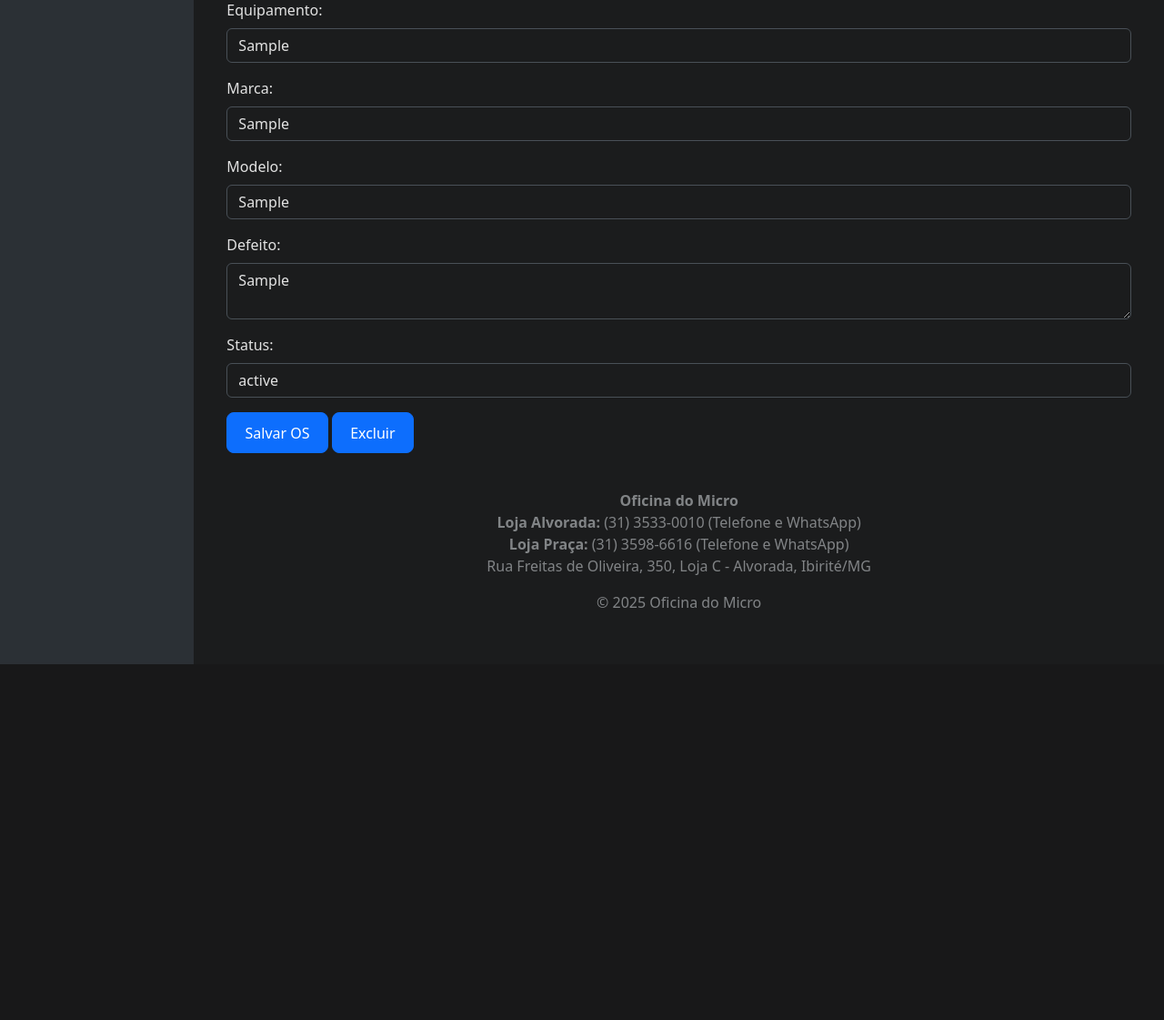
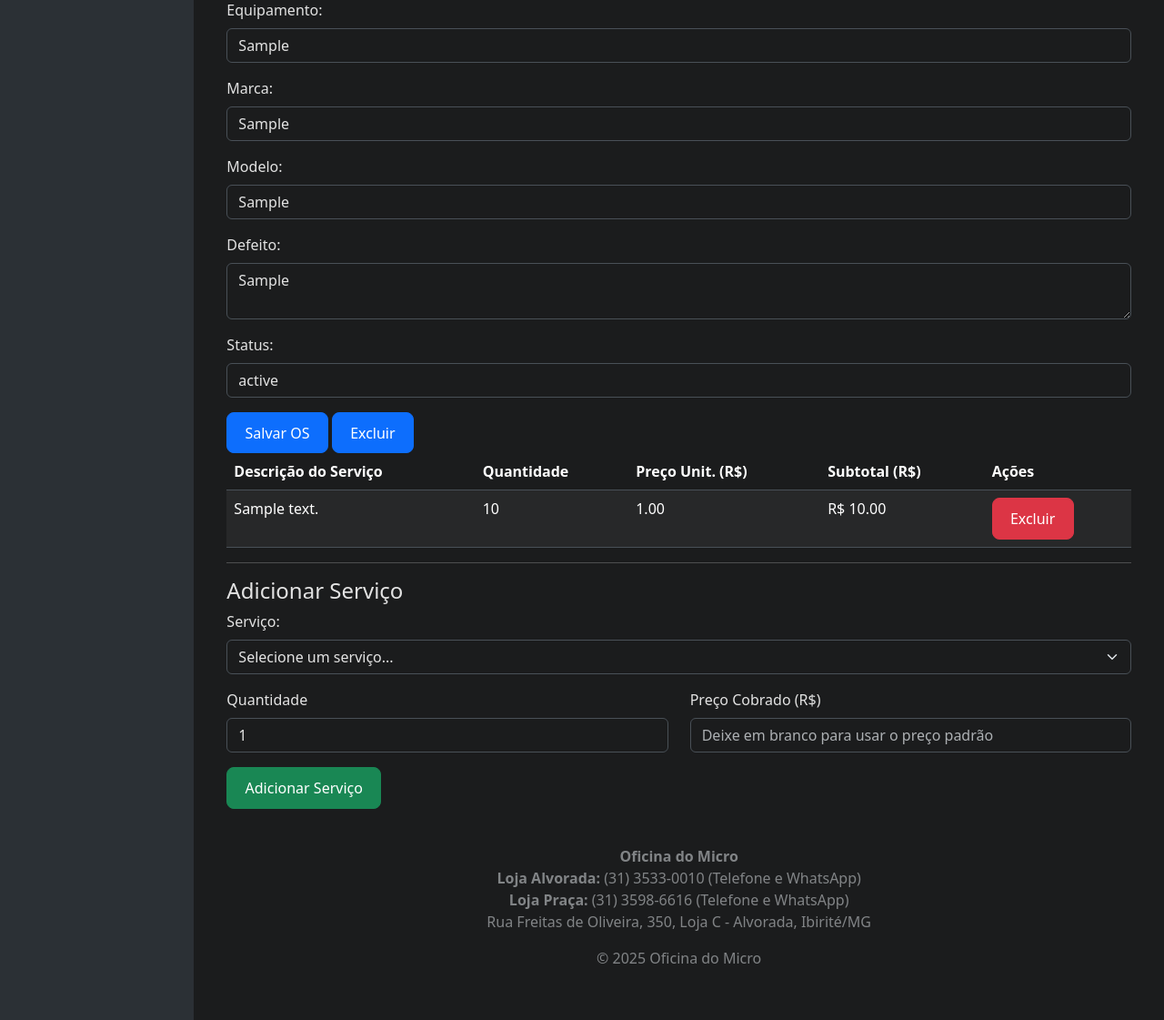
Before and after one commit to barrigaverd/Projeto-Oficina, a Flask app: page /os/1 in a window 1280 px wide. Shown: the part 430-1551 px from the top of the page at 91% size. Before the commit the page ends 1160 px from the top, so only its background shows below. Run offline with Flask 3, Linux system fonts and the light colour scheme; a user stored in the database is signed in; tables that the repository leaves empty hold one stand-in row (values such as "Sample post").

Commit message:
feito sistema de inclusão de serviço na os do cliente

```diff
--- a/app.py
+++ b/app.py
@@ -93,6 +93,7 @@ class OrdemServico(db.Model):
     status = db.Column(db.String(50), nullable = False)
     #valor_total = db.Column(db.Float)
     data_de_criacao = db.Column(db.DateTime, nullable = False, default = datetime.now)
+    itens = db.relationship('ItemOS', backref='ordem_servico', lazy=True, cascade="all, delete-orphan")
 
     @property
     def numero_formatado(self):
@@ -105,6 +106,7 @@ class Servico(db.Model):
     preco_unitario = db.Column(db.Float, nullable = False)
     unidade_medida = db.Column(db.String(20))
     __table_args__ = (db.UniqueConstraint('descricao_servico', name='uq_servico_descricao'),)
+    itens_os = db.relationship('ItemOS', backref='servico', lazy=True)
 
 class Peca(db.Model):
     id = db.Column(db.Integer, primary_key = True)
@@ -114,6 +116,13 @@ class Peca(db.Model):
     preco_unitario = db.Column(db.Float, nullable = False)
     unidade_medida = db.Column(db.String(20))
     __table_args__ = (db.UniqueConstraint('nome_peca', name='uq_peca_nome'),)
+
+class ItemOS(db.Model):
+    id = db.Column(db.Integer, primary_key = True)
+    quantidade = db.Column(db.Integer, nullable = False)
+    preco_cobrado = db.Column(db.Float, nullable = False)
+    ordem_servico_id = db.Column(db.Integer, db.ForeignKey('ordem_servico.id'))
+    servico_id = db.Column(db.Integer, db.ForeignKey('servico.id'))
 class Usuario(db.Model, UserMixin):
     id = db.Column(db.Integer, primary_key = True)
     username = db.Column(db.String(80), nullable = False, unique = True)
@@ -293,6 +302,7 @@ def cadastrar_os(cliente_id):
 @login_required
 def detalhes_os(id):
     ordem_servico = OrdemServico.query.get(id)
+    lista_servicos = Servico.query.all()
     if request.method == "POST":
         equipamento = request.form["equipamento"]
         marca = request.form["marca"]
@@ -310,7 +320,7 @@ def detalhes_os(id):
 
         return redirect(url_for("detalhes_cliente", id=ordem_servico.cliente_id))
 
-    return render_template("detalhes_os.html", ordem_servico = ordem_servico)
+    return render_template("detalhes_os.html", ordem_servico = ordem_servico, lista_servicos = lista_servicos)
 
 @app.route("/os/deletar/<int:id>")
 @login_required
@@ -447,5 +457,43 @@ def deletar_peca(id):
     db.session.commit()
     return redirect(url_for("listar_pecas"))
 
+@app.route("/item/adicionar/<int:os_id>", methods=["GET", "POST"])
+@login_required
+def adicionar_item(os_id):
+    if request.method == "POST":
+        quantidade = request.form["quantidade"]
+        preco_cobrado = request.form["preco_cobrado"]
+
+
+        servico_id = request.form["servico_id"]
+        servico = Servico.query.get(servico_id)
+
+        if preco_cobrado == "":
+            preco_cobrado_novo = servico.preco_unitario
+        else:
+            preco_cobrado_novo = preco_cobrado.replace(",", ".")
+
+        novo_item = ItemOS(
+            quantidade = int(quantidade),
+            preco_cobrado = float(preco_cobrado_novo),
+            ordem_servico_id = os_id,
+            servico_id = servico_id
+        )
+
+        db.session.add(novo_item)
+        db.session.commit()
+        return redirect(url_for("detalhes_os", id=os_id))
+
+    return render_template("detalhes_os.html")
+
+@app.route("/item/deletar/<int:id>")
+@login_required
+def remover_item(id):
+    item_a_deletar = ItemOS.query.get(id)
+    os_id = item_a_deletar.ordem_servico.id
+    db.session.delete(item_a_deletar)
+    db.session.commit()
+    return redirect(url_for("detalhes_os", id = os_id))
+
 if __name__ == "__main__":
     app.run(debug=True)
--- a/templates/detalhes_cliente.html
+++ b/templates/detalhes_cliente.html
@@ -40,7 +40,7 @@
                 {{ordens.status}}
             </td>
             <td>
-                <a class="btn btn-primary" href="{{url_for('detalhes_os', id = ordens.id)}}">Editar</a>
+                <a class="btn btn-primary" href="{{url_for('detalhes_os', id = ordens.id)}}">Abrir / Editar</a>
             </td>
         </tr>
         {% endfor %}
--- a/templates/detalhes_os.html
+++ b/templates/detalhes_os.html
@@ -38,8 +38,69 @@
     <label class="form-label" for="status">Status:</label>
     <input class="form-control" type="text" name="status" value="{{ordem_servico.status}}">
     </div>
-
     <button class="btn btn-primary" type="submit">Salvar OS</button>
     <a class="btn btn-primary" href="{{url_for('deletar_os', id=ordem_servico.id)}}">Excluir</a>
 </form>
+
+<table class="table table-striped">
+    <thead>
+        <tr>
+            <th>Descrição do Serviço</th>
+            <th>Quantidade</th>
+            <th>Preço Unit. (R$)</th>
+            <th>Subtotal (R$)</th>
+            <th>Ações</th>
+        </tr>
+    </thead>
+    <tbody>
+        {% for item in ordem_servico.itens %}
+        <tr>
+            <td>
+                {{ item.servico.descricao_servico }}
+            </td>
+            <td>
+                {{ item.quantidade }}
+            </td>
+            <td>
+                {{ "%.2f"|format(item.preco_cobrado|float) }}
+            </td>
+            <td>
+                R$ {{ "%.2f"|format((item.quantidade * item.preco_cobrado)|float) }}
+            </td>
+            <td>
+                <a class="btn btn-danger" href="{{url_for('remover_item', id=item.id)}}">Excluir</a>
+            </td>
+        </tr>
+        {% endfor %}
+    </tbody>
+</table>
+
+<hr> <h4>Adicionar Serviço</h4>
+
+<form method="post" action="{{ url_for('adicionar_item', os_id=ordem_servico.id) }}">
+
+    <div class="mb-3">
+        <label for="servico" class="form-label">Serviço:</label>
+        <select name="servico_id" class="form-select" required>
+            <option value="">Selecione um serviço...</option>
+            {% for servico in lista_servicos %}
+                <option value="{{ servico.id }}">{{ servico.descricao_servico }} - R$ {{ "%.2f"|format(servico.preco_unitario|float) }}</option>
+            {% endfor %}
+        </select>
+    </div>
+
+    <div class="row">
+        <div class="col-md-6 mb-3">
+            <label for="quantidade" class="form-label">Quantidade</label>
+            <input type="number" class="form-control" name="quantidade" value="1" required>
+        </div>
+        <div class="col-md-6 mb-3">
+            <label for="preco_cobrado" class="form-label">Preço Cobrado (R$)</label>
+            <input type="text" class="form-control" name="preco_cobrado" placeholder="Deixe em branco para usar o preço padrão">
+        </div>
+    </div>
+
+    <button type="submit" class="btn btn-success">Adicionar Serviço</button>
+
+</form>
 {% endblock %}
```
Also changed, not shown: migrations/versions/a087911993b5_criado_itemos_e_seus_relacionamentos.py (added, +37 -0 lines).
